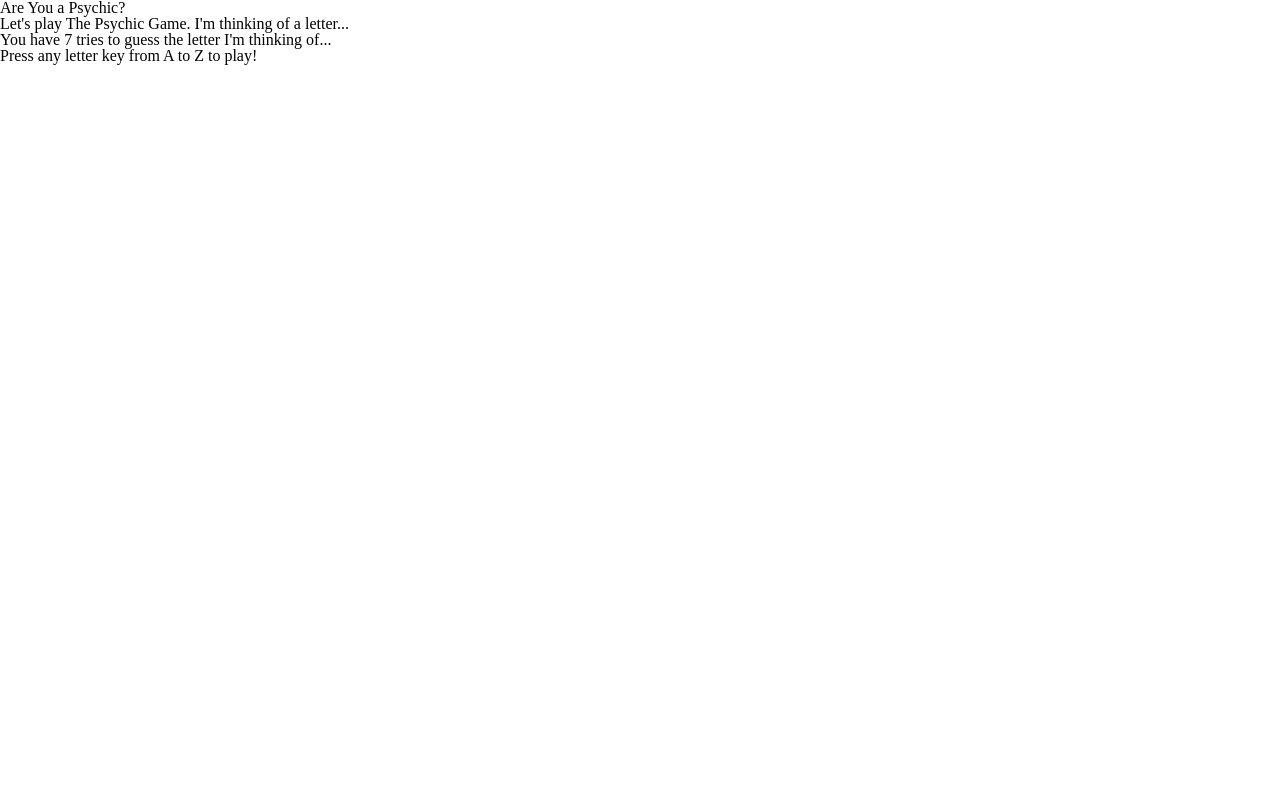
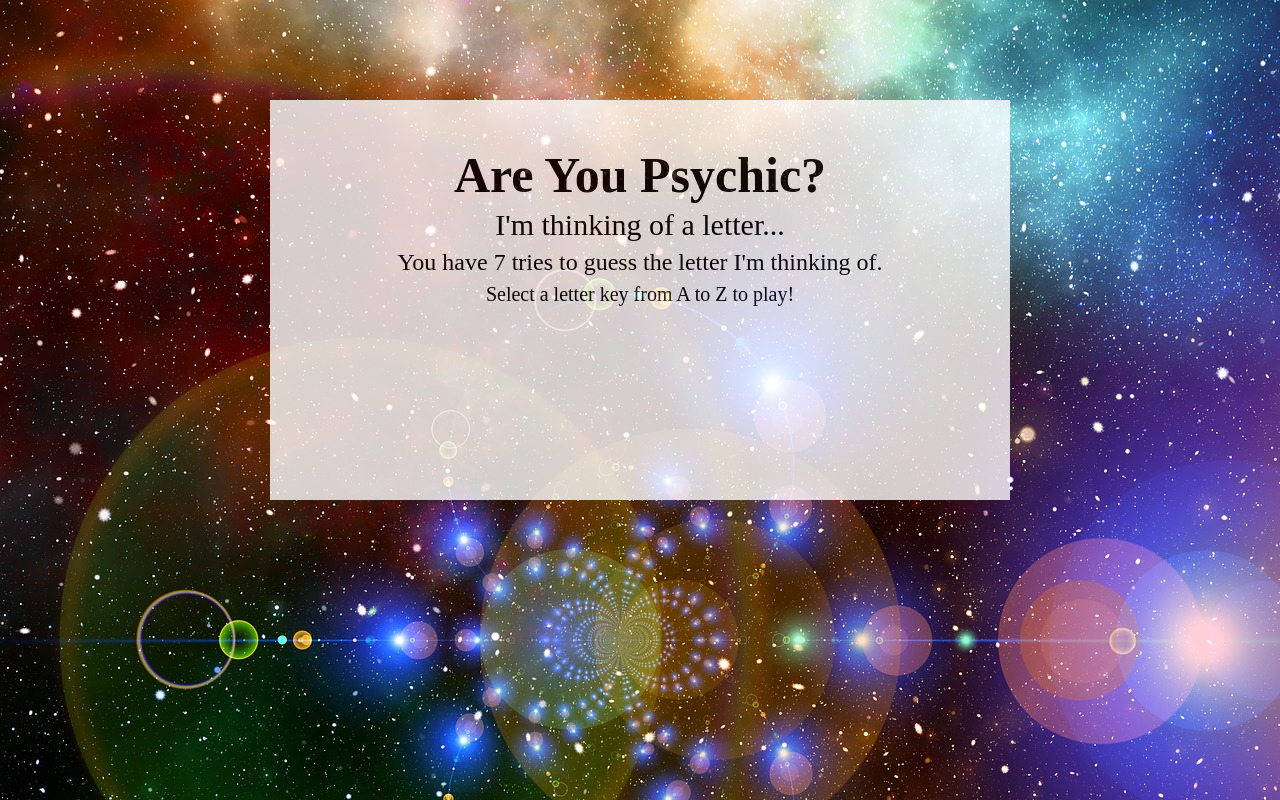
Before and after one commit to kmalillos/Psychic-Game, a plain HTML site: page index.html in a window 1280 px wide. Drawn offline with Linux system fonts and the light colour scheme.

Commit message:
added code to create styles in css and html, minimal adjustments in js

```diff
--- a/assets/css/style.css
+++ b/assets/css/style.css
@@ -0,0 +1,55 @@
+* {
+
+}
+
+body {
+    background-image: url("../images/psychic-game-background.jpg");
+    font-family: "Times New Roman", Times, serif;
+    text-align: center;
+}
+
+.wrapper {
+    clear: both;
+    margin-left: auto;
+    margin-right: auto;
+}
+
+.text-background {
+    background: #fff;
+    opacity: 0.80;
+    margin-top: 100px;
+    padding: 0 50px 0 50px;
+    height: 400px;
+    width: 50%;
+}
+
+h1 {
+    font-size: 50px;
+    font-weight: 700;
+    padding-top: 50px;
+}
+
+h2 {
+    font-size: 30px;
+    font-weight: 500;
+}
+
+h3 {
+    font-size: 24px;
+    font-weight: 400;
+}
+
+h4 {
+    font-size: 20px;
+    font-weight: 300;
+}
+
+
+p {
+    font-size: 18px;
+    font-weight: 150;
+}
+
+h1, h2, h3, h4, p {
+    padding-bottom: 10px;
+}
--- a/assets/javascript/game.js
+++ b/assets/javascript/game.js
@@ -72,6 +72,4 @@ document.onkeyup = function (event) {
     document.getElementById("letters-text").textContent = "Letters Guessed: " + lettersGuessed;
     document.getElementById("wins-text").textContent = "Wins: " + wins;
     document.getElementById("losses-text").textContent = "Losses: " + losses;
-    // document.getElementById("userGuess-text").textContent = "Wins: " + userGuess-text;
-    // document.getElementById("psychicLetter-text").textContent = "Losses: " + psychicLetter-text;
 }
--- a/index.html
+++ b/index.html
@@ -7,29 +7,28 @@
     <meta name="viewport" content="width=device-width" initial-scale=1.0">
     <link rel="stylesheet" type="text/css" href="assets/css/reset.css"/>
     <link rel="stylesheet" type="text/css" href="assets/css/style.css"/>
-
-
 </head>
 
 <body>
 
+<div class="wrapper text-background">
+    <h1>Are You Psychic?</h1>
 
-    <h1>Are You a Psychic?</h1>
+    <h2>I'm thinking of a letter...</h2>
 
-    <h3>Let's play The Psychic Game. I'm thinking of a letter...</h3>
+    <h3>You have 7 tries to guess the letter I'm thinking of. </h3>
 
-    <h4>You have 7 tries to guess the letter I'm thinking of... </h4>
+    <h4>Select a letter key from A to Z to play!</h4>
 
-    <p>Press any letter key from A to Z to play!</p>
+    <br><br>
 
+    <!-- access to JS -->
     <p id="number-text"></p>
     <p id="letters-text"></p>
+        <p id="wins-text"></p>
+    <p id="losses-text"></p> </article>
 
-    <p id="wins-text"></p>
-    <p id="losses-text"></p>
-
-    <!-- <p id="userGuess-text"></p>
-    <p id="psychicLetter-text"></p> -->
+</div>
 
 <!-- JavaScript -->
 <script type="text/javascript" src="assets/javascript/game.js"></script>
```
Also changed, not shown: assets/images/psychic-game-background.jpg (added).
